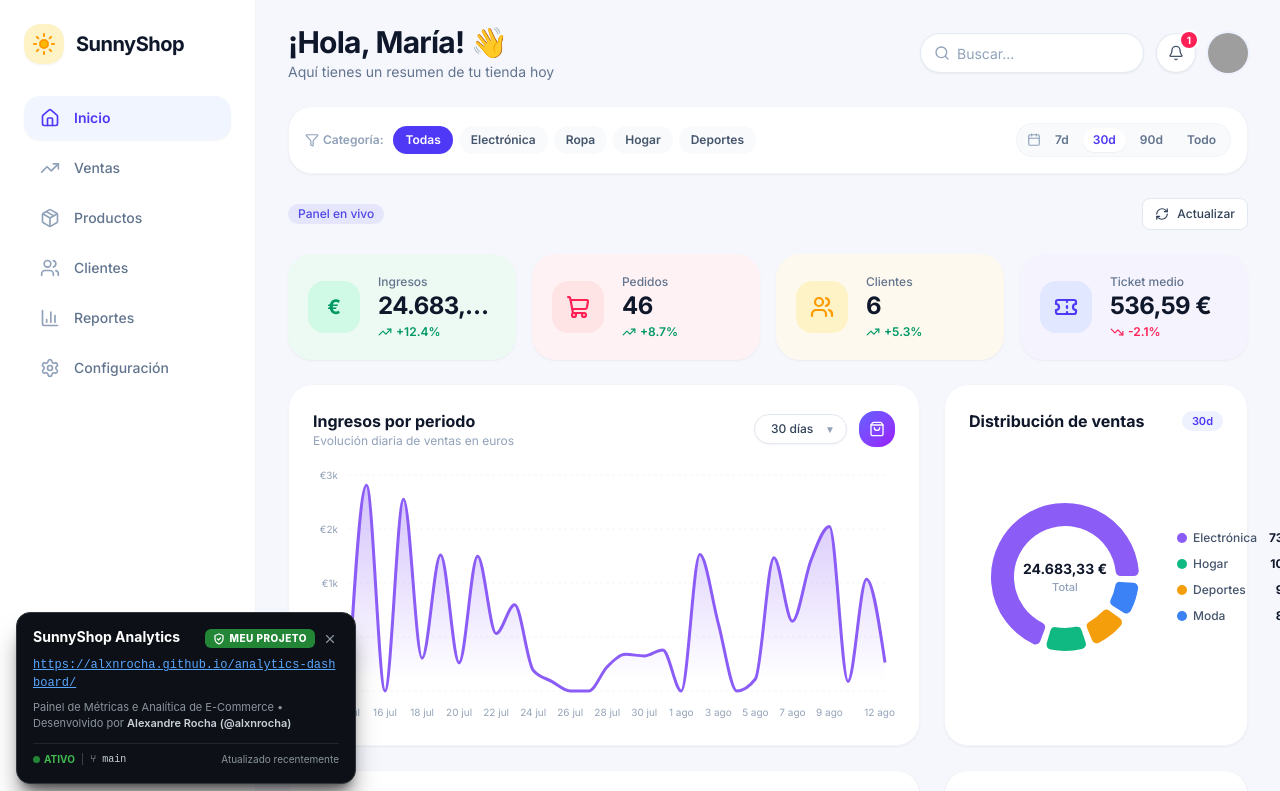
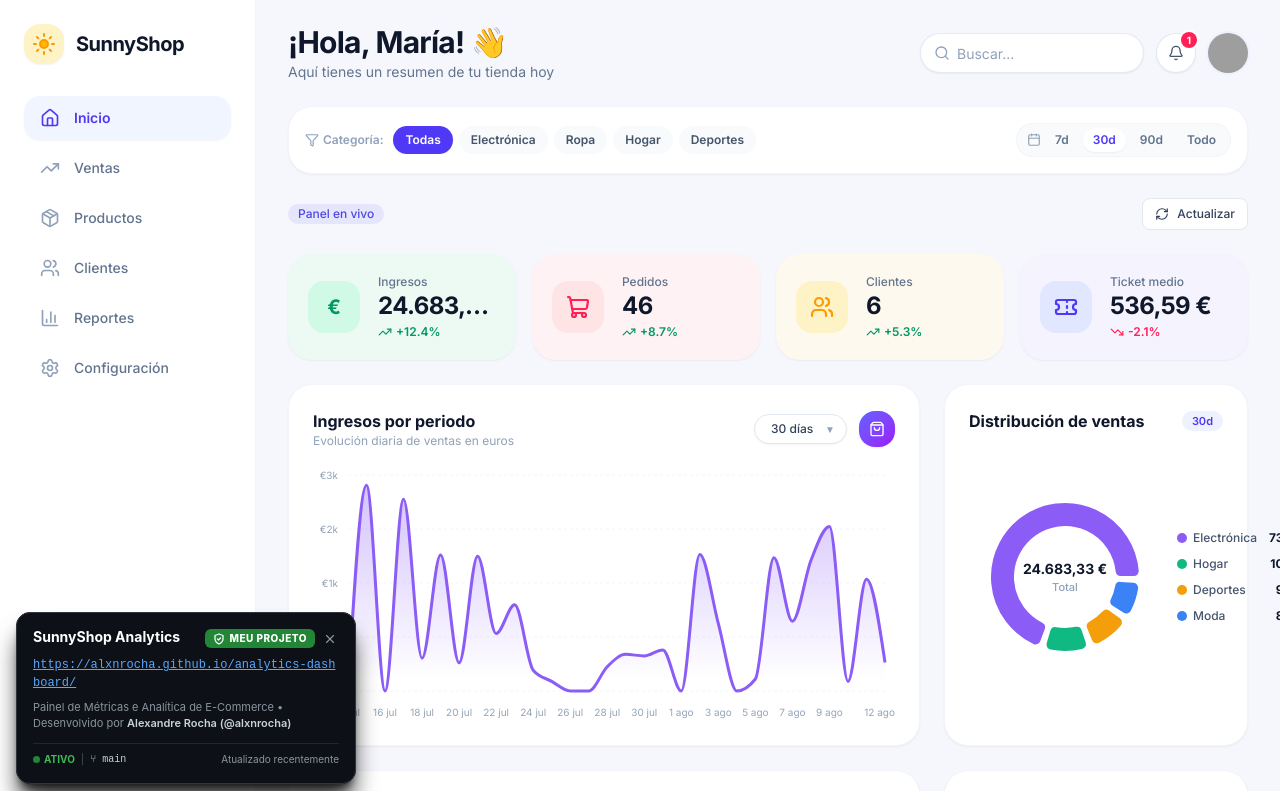
Before and after one commit to alxnrocha/09-analytics-dashboard, a React (Vite) app: page / in a window 1280 px wide. Shown: the top 791 px of the page. Built offline with nearby package versions, Linux system fonts and the light colour scheme; grey boxes are pictures that could not be loaded.

Commit message:
feat(ui): integrate native verified project badge with 5s dismiss interval into core application layout

```diff
--- a/src/App.tsx
+++ b/src/App.tsx
@@ -1,3 +1,4 @@
+import { ProjectBadge } from './components/ProjectBadge';
 import { DashboardLayout } from './components/layout/DashboardLayout';
 import { Badge } from './components/ui/Badge';
 import { Button } from './components/ui/Button';
@@ -135,6 +136,7 @@ export default function App() {
             </div>
           </>
         )}
+        <ProjectBadge />
       </div>
     </DashboardLayout>
   );
--- /dev/null
+++ b/src/components/ProjectBadge.tsx
@@ -0,0 +1,201 @@
+import React, { useState, useEffect } from 'react';
+
+export const ProjectBadge: React.FC = () => {
+  const [isVisible, setIsVisible] = useState(true);
+
+  useEffect(() => {
+    let timer: ReturnType<typeof setTimeout>;
+    if (!isVisible) {
+      timer = setTimeout(() => {
+        setIsVisible(true);
+      }, 5000);
+    }
+    return () => clearTimeout(timer);
+  }, [isVisible]);
+
+  if (!isVisible) return null;
+
+  return (
+    <aside
+      aria-label="Informações do Projeto"
+      style={{
+        position: 'fixed',
+        bottom: '16px',
+        left: '16px',
+        zIndex: 99999,
+        maxWidth: '340px',
+        width: 'calc(100vw - 32px)',
+        backgroundColor: '#0d1117',
+        border: '1px solid #30363d',
+        borderRadius: '14px',
+        padding: '16px',
+        boxShadow: '0 20px 25px -5px rgba(0, 0, 0, 0.5), 0 8px 10px -6px rgba(0, 0, 0, 0.5)',
+        color: '#f0f6fc',
+        fontFamily:
+          '-apple-system, BlinkMacSystemFont, "Segoe UI", Roboto, Helvetica, Arial, sans-serif',
+        fontSize: '13px',
+        userSelect: 'none',
+        boxSizing: 'border-box',
+      }}
+    >
+      {/* Header */}
+      <div
+        style={{
+          display: 'flex',
+          alignItems: 'flex-start',
+          justifyContent: 'space-between',
+          gap: '8px',
+          marginBottom: '8px',
+        }}
+      >
+        <h2
+          style={{
+            fontSize: '14px',
+            fontWeight: 700,
+            color: '#ffffff',
+            margin: 0,
+            lineHeight: 1.2,
+            overflow: 'hidden',
+            textOverflow: 'ellipsis',
+            whiteSpace: 'nowrap',
+          }}
+        >
+          SunnyShop Analytics
+        </h2>
+        <div style={{ display: 'flex', alignItems: 'center', gap: '6px', flexShrink: 0 }}>
+          <span
+            style={{
+              display: 'inline-flex',
+              alignItems: 'center',
+              gap: '4px',
+              padding: '2px 8px',
+              borderRadius: '6px',
+              backgroundColor: '#238636',
+              color: '#ffffff',
+              fontSize: '10px',
+              fontWeight: 800,
+              letterSpacing: '0.5px',
+              textTransform: 'uppercase',
+            }}
+          >
+            <svg
+              width="12"
+              height="12"
+              viewBox="0 0 24 24"
+              fill="none"
+              stroke="currentColor"
+              strokeWidth="2.5"
+              strokeLinecap="round"
+              strokeLinejoin="round"
+            >
+              <path d="M12 22s8-4 8-10V5l-8-3-8 3v7c0 6 8 10 8 10z" />
+              <path d="m9 12 2 2 4-4" />
+            </svg>
+            MEU PROJETO
+          </span>
+          <button
+            onClick={() => setIsVisible(false)}
+            title="Fechar (retorna em 5s)"
+            aria-label="Fechar"
+            style={{
+              background: 'transparent',
+              border: 'none',
+              color: '#8b949e',
+              cursor: 'pointer',
+              padding: '2px',
+              display: 'flex',
+              alignItems: 'center',
+              justifyContent: 'center',
+              borderRadius: '4px',
+            }}
+          >
+            <svg
+              width="14"
+              height="14"
+              viewBox="0 0 24 24"
+              fill="none"
+              stroke="currentColor"
+              strokeWidth="2"
+              strokeLinecap="round"
+              strokeLinejoin="round"
+            >
+              <line x1="18" y1="6" x2="6" y2="18"></line>
+              <line x1="6" y1="6" x2="18" y2="18"></line>
+            </svg>
+          </button>
+        </div>
+      </div>
+
+      {/* URL Link */}
+      <div style={{ marginBottom: '8px' }}>
+        <a
+          href="https://alxnrocha.github.io/analytics-dashboard/"
+          target="_blank"
+          rel="noopener noreferrer"
+          style={{
+            color: '#58a6ff',
+            textDecoration: 'underline',
+            fontSize: '12px',
+            fontFamily: 'monospace',
+            wordBreak: 'break-all',
+            display: 'block',
+          }}
+        >
+          https://alxnrocha.github.io/analytics-dashboard/
+        </a>
+      </div>
+
+      {/* Description */}
+      <p style={{ color: '#8b949e', fontSize: '11px', lineHeight: 1.4, margin: '0 0 12px 0' }}>
+        Painel de Métricas e Analítica de E-Commerce • Desenvolvido por{' '}
+        <a
+          href="https://github.com/alxnrocha"
+          target="_blank"
+          rel="noopener noreferrer"
+          style={{ color: '#c9d1d9', fontWeight: 600, textDecoration: 'none' }}
+        >
+          Alexandre Rocha (@alxnrocha)
+        </a>
+      </p>
+
+      {/* Footer */}
+      <footer
+        style={{
+          paddingTop: '8px',
+          borderTop: '1px solid #21262d',
+          display: 'flex',
+          alignItems: 'center',
+          justifyContent: 'space-between',
+          fontSize: '10px',
+          color: '#8b949e',
+        }}
+      >
+        <div style={{ display: 'flex', alignItems: 'center', gap: '6px' }}>
+          <span
+            style={{
+              color: '#3fb950',
+              fontWeight: 700,
+              display: 'inline-flex',
+              alignItems: 'center',
+              gap: '4px',
+            }}
+          >
+            <span
+              style={{
+                width: '7px',
+                height: '7px',
+                borderRadius: '50%',
+                backgroundColor: '#238636',
+                display: 'inline-block',
+              }}
+            />
+            ATIVO
+          </span>
+          <span style={{ color: '#484f58' }}>|</span>
+          <span style={{ color: '#c9d1d9', fontFamily: 'monospace' }}>⑂ main</span>
+        </div>
+        <span>Atualizado recentemente</span>
+      </footer>
+    </aside>
+  );
+};
```
